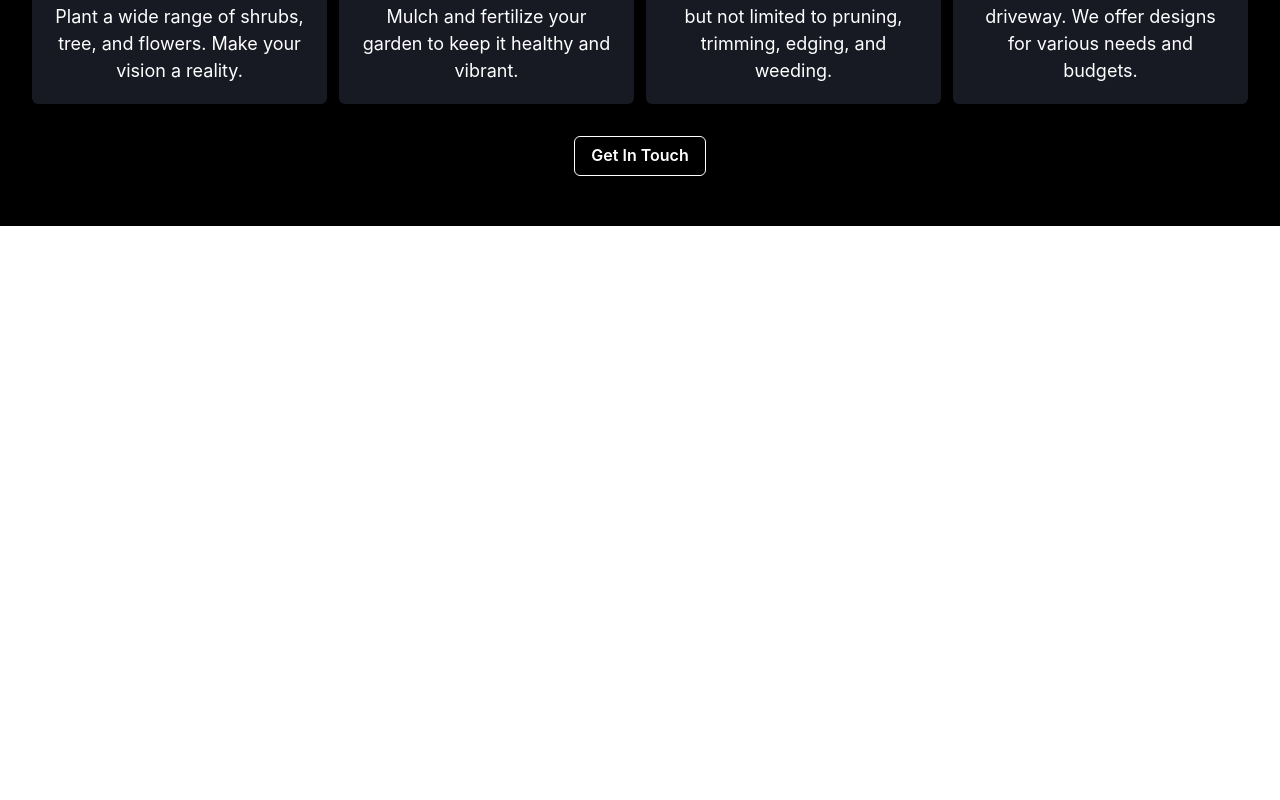
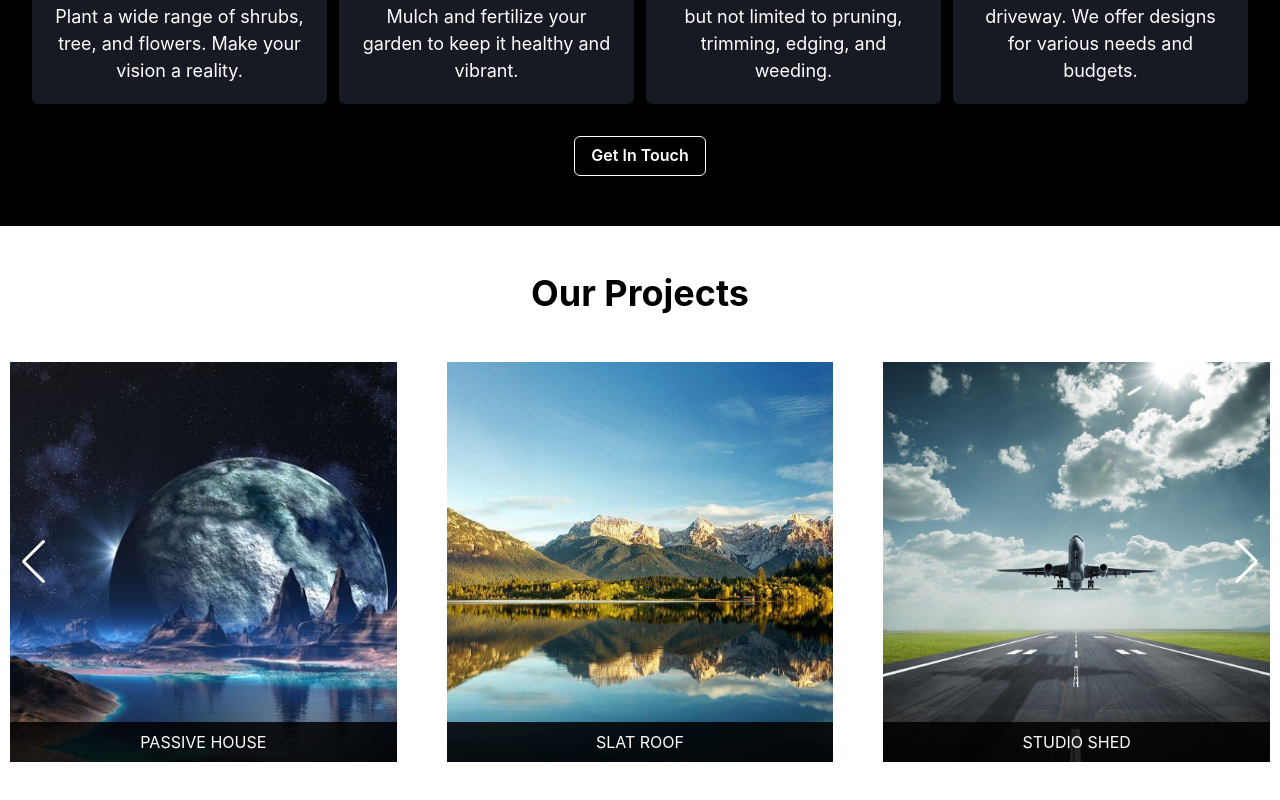
Before and after one commit to gbanuel3/chicoslawnservice, a Next.js app: page / in a window 1280 px wide. Shown: the part 946-1746 px from the top of the page. Before the commit the page ends 1172 px from the top, so only its background shows below. Built offline with nearby package versions, Linux system fonts and the light colour scheme.

Commit message:
projects section

```diff
--- a/package.json
+++ b/package.json
@@ -21,7 +21,8 @@
     "next": "^14.1.0",
     "react": "^18.2.0",
     "react-dom": "^18.2.0",
-    "styled-components": "^6.1.8"
+    "styled-components": "^6.1.8",
+    "swiper": "^11.0.7"
   },
   "devDependencies": {
     "@types/node": "^20",
--- /dev/null
+++ b/src/components/projects.tsx
@@ -0,0 +1,92 @@
+import {
+  Flex,
+  IconButton,
+  Box,
+  Text,
+  useBreakpointValue,
+  VStack,
+  Image,
+} from '@chakra-ui/react'
+import { Navigation } from 'swiper/modules'
+import { Swiper, SwiperSlide, useSwiper } from 'swiper/react'
+import 'swiper/css'
+import React from 'react'
+import 'swiper/css'
+import 'swiper/css/navigation'
+import 'swiper/css/pagination'
+import 'swiper/css/scrollbar'
+
+const images = [
+  { src: '/image.jpg', title: 'PASSIVE HOUSE' },
+  { src: '/image2.jpg', title: 'SLAT ROOF' },
+  { src: '/image3.jpeg', title: 'STUDIO SHED' },
+  { src: '/image.jpg', title: 'PASSIV HOUSE' },
+  { src: '/image2.jpg', title: 'SLA ROOF' },
+  { src: '/image3.jpeg', title: 'STUDI SHED' },
+  { src: '/image.jpg', title: 'PASSIVE HOUSE' },
+  { src: '/image2.jpg', title: 'SLAT ROOF' },
+  { src: '/image3.jpeg', title: 'STUDIO SHED' },
+  // Add more images and titles as needed
+]
+
+const Projects = () => {
+    const slidesPerView = useBreakpointValue({ base: 1, md: 2, lg: 3 });
+
+    // Adjusting maximum height and width for smaller screens
+    const swiperMaxHeight = useBreakpointValue({ base: '250px', md: '500px' });
+    const swiperMaxWidth = useBreakpointValue({ base: '100vw', md: '80vw', lg: '60vw', xl: '1280px' });
+    const imageHeight = useBreakpointValue({ base: '200px', md: '250px', lg: '400px' });
+
+    return (
+      <Flex
+        direction="column"
+        align="center"
+        justify="center"
+        width="full"
+        bg='white'
+      >
+        <VStack spacing={{ base: 4, md: 8 }} width="full" maxW="1280px" mt={{base: '20px', md: '40px'}} mb={{base: '20px', md: '40px'}}>
+          <Text fontSize={{ base: '2xl', md: '4xl' }} fontWeight="bold" textAlign="center" color='black'>
+            Our Projects
+          </Text>
+          <Box width="full" maxWidth={swiperMaxWidth} height="auto" overflow="hidden" p={'10px'}>
+            <Swiper
+              modules={[Navigation]}
+              spaceBetween={50}
+              slidesPerView={slidesPerView}
+              navigation={true}
+              loop={true}
+              style={{ maxHeight: swiperMaxHeight }}
+            >
+              {images.map((image, index) => (
+                <SwiperSlide key={index}>
+                  <Box position="relative" width="full" height="full">
+                    <Image
+                      src={image.src}
+                      alt={image.title}
+                      objectFit="cover"
+                      width="full"
+                      height={imageHeight}
+                    />
+                    <Text
+                      position="absolute"
+                      bottom="0"
+                      width="full"
+                      textAlign="center"
+                      bgColor="rgba(0, 0, 0, 0.85)"
+                      color="white"
+                      p={2}
+                    >
+                      {image.title}
+                    </Text>
+                  </Box>
+                </SwiperSlide>
+              ))}
+            </Swiper>
+          </Box>
+        </VStack>
+      </Flex>
+    );
+  };
+
+  export default Projects;
--- a/src/components/services.tsx
+++ b/src/components/services.tsx
@@ -62,13 +62,21 @@ function Services() {
                   <Text fontSize="xl" fontWeight="semibold" textAlign={'center'}>
                     {service.title}
                   </Text>
-                        <Text fontSize={"large"} textAlign={'center'}>{service.description}</Text>
+                  <Text fontSize={'large'} textAlign={'center'}>
+                    {service.description}
+                  </Text>
                 </>
               )}
             </VStack>
           ))}
         </Grid>
-        <Button colorScheme="teal" variant="outline" color="white">
+        <Button
+          as="a"
+          href="mailto:gbanuel3@gmail.com"
+          colorScheme="teal"
+          variant="outline"
+          color="white"
+        >
           Get In Touch
         </Button>
       </VStack>
--- a/src/pages/index.tsx
+++ b/src/pages/index.tsx
@@ -2,6 +2,7 @@ import React from 'react'
 import { VStack } from '@chakra-ui/react'
 import Slideshow from '@/components/slideshow'
 import Services from '@/components/services'
+import Projects from '@/components/projects'
 
 function Index() {
   return (
@@ -9,6 +10,7 @@ function Index() {
       <VStack spacing={0}>
         <Slideshow></Slideshow>
         <Services></Services>
+        <Projects></Projects>
       </VStack>
     </>
   )
--- a/src/styles/GlobalStyle.tsx
+++ b/src/styles/GlobalStyle.tsx
@@ -5,6 +5,19 @@ const GlobalStyle = createGlobalStyle`
     margin: 0;
     padding: 0;
   }
+  .swiper-button-next, .swiper-button-prev {
+    color: white !important; /* Set arrow icon color */
+    opacity: 1 !important; /* Make sure it's fully visible */
+}
+
+/* Optionally, adjust the position slightly if needed */
+.swiper-button-next {
+    right: 10px !important;
+}
+
+.swiper-button-prev {
+    left: 10px !important;
+}
 `
 
 export default GlobalStyle
```
Also changed, not shown: 1 other file (tests, documents, lock files or other folders). Lines whose indentation alone changed are shown as unchanged.
